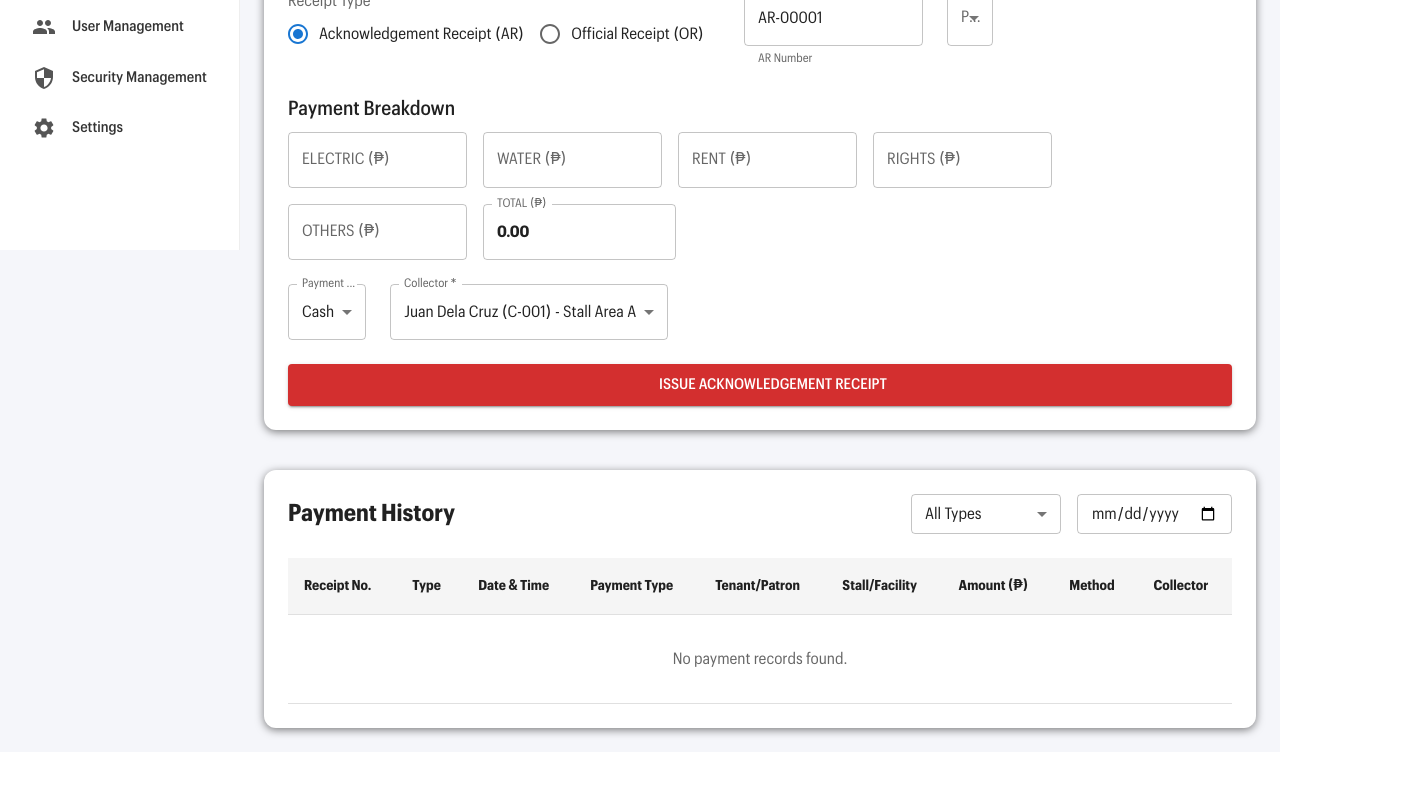
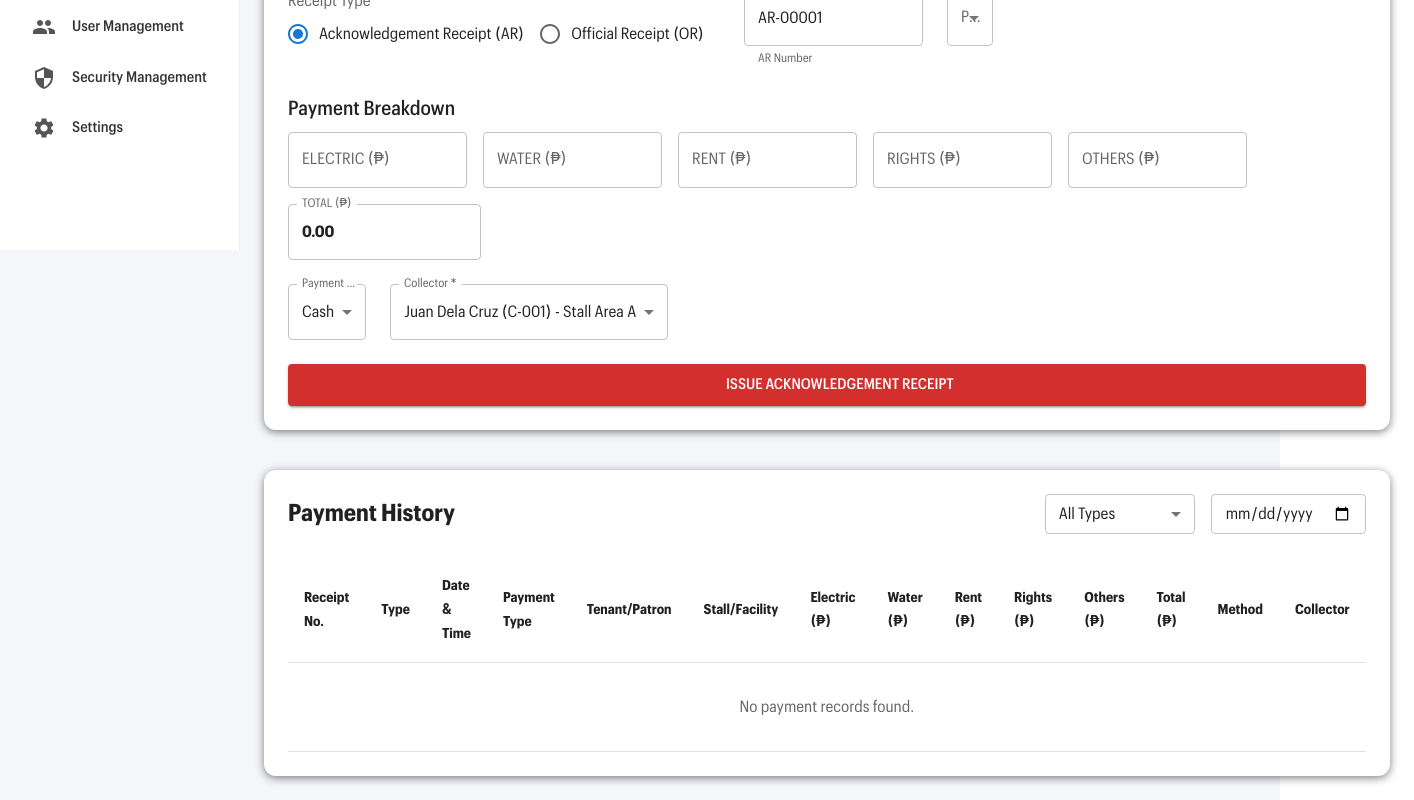
Before and after one commit to bcharles4/palengkeproph_test, a React (Create React App) app in the folder palengkeproph_frontend/: page /payment-recording in a window 1280 px wide. Shown: the part 550-1350 px from the top of the page, 1414 px wide, since content can reach past the window. Before the commit the page ends 1302 px from the top, so only its background shows below. Built offline with nearby package versions, Linux system fonts and the light colour scheme; some icons are missing.

Commit message:
fixing the manual upload

```diff
--- a/palengkeproph_frontend/src/pages/payments/PaymentRecording.jsx
+++ b/palengkeproph_frontend/src/pages/payments/PaymentRecording.jsx
@@ -214,6 +214,11 @@ export default function PaymentRecording() {
     setDailyBreakdown(breakdown);
   };
 
+  // Check for duplicate receipt number
+  const isDuplicateReceipt = (receiptNo) => {
+    return paymentHistory.some(p => p.receiptNumber === receiptNo);
+  };
+
   const currentTenant = tenants.find((t) => t.id === selectedTenant);
   const currentStall = stalls.find((s) => s.id === selectedStall);
   const currentCollector = collectors.find((c) => c.id === collectorId);
@@ -264,8 +269,7 @@ export default function PaymentRecording() {
     }
 
     // Check for duplicate receipt number
-    const existingReceipt = paymentHistory.find(p => p.receiptNumber === receiptNumber);
-    if (existingReceipt) {
+    if (isDuplicateReceipt(receiptNumber)) {
       showSnackbar(`Receipt number ${receiptNumber} already exists in the system. Please use a different receipt number.`, "error");
       return;
     }
@@ -303,8 +307,22 @@ export default function PaymentRecording() {
       return;
     }
 
+    // Check for duplicate receipt numbers in uploaded data
+    const existingReceiptNumbers = paymentHistory.map(p => p.receiptNumber);
+    const duplicates = uploadedData.filter(data =>
+      existingReceiptNumbers.includes(data.receiptNumber)
+    );
+
+    if (duplicates.length > 0) {
+      setDuplicateDialog({
+        open: true,
+        duplicates: duplicates.map(d => d.receiptNumber)
+      });
+      return;
+    }
+
     const newPayments = uploadedData.map((data, index) => {
-      const totalAmount = parseFloat(data.amount) || 0;
+      const totalAmount = parseFloat(data.amount) || calculateBreakdownTotal(data);
       return createPaymentRecord(totalAmount, data, true);
     });
 
@@ -1298,8 +1316,8 @@ export default function PaymentRecording() {
           </Box>
         </Box>
 
-        <TableContainer>
-          <Table>
+        <TableContainer sx={{ maxHeight: 600 }}>
+          <Table stickyHeader>
             <TableHead sx={{ bgcolor: "#f5f5f5" }}>
               <TableRow>
                 <TableCell><b>Receipt No.</b></TableCell>
@@ -1308,7 +1326,12 @@ export default function PaymentRecording() {
                 <TableCell><b>Payment Type</b></TableCell>
                 <TableCell><b>Tenant/Patron</b></TableCell>
                 <TableCell><b>Stall/Facility</b></TableCell>
-                <TableCell><b>Amount (₱)</b></TableCell>
+                <TableCell><b>Electric (₱)</b></TableCell>
+                <TableCell><b>Water (₱)</b></TableCell>
+                <TableCell><b>Rent (₱)</b></TableCell>
+                <TableCell><b>Rights (₱)</b></TableCell>
+                <TableCell><b>Others (₱)</b></TableCell>
+                <TableCell><b>Total (₱)</b></TableCell>
                 <TableCell><b>Method</b></TableCell>
                 <TableCell><b>Collector</b></TableCell>
               </TableRow>
@@ -1342,14 +1365,19 @@ export default function PaymentRecording() {
                     </TableCell>
                     <TableCell>{payment.tenantName}</TableCell>
                     <TableCell>{payment.stallName}</TableCell>
-                    <TableCell>₱{payment.amount}</TableCell>
+                    <TableCell>₱{(parseFloat(payment.breakdown.electric) || 0).toFixed(2)}</TableCell>
+                    <TableCell>₱{(parseFloat(payment.breakdown.water) || 0).toFixed(2)}</TableCell>
+                    <TableCell>₱{(parseFloat(payment.breakdown.rent) || 0).toFixed(2)}</TableCell>
+                    <TableCell>₱{(parseFloat(payment.breakdown.rights) || 0).toFixed(2)}</TableCell>
+                    <TableCell>₱{(parseFloat(payment.breakdown.others) || 0).toFixed(2)}</TableCell>
+                    <TableCell><strong>₱{payment.amount}</strong></TableCell>
                     <TableCell>{payment.method}</TableCell>
                     <TableCell>{payment.collectorName}</TableCell>
                   </TableRow>
                 ))
               ) : (
                 <TableRow>
-                  <TableCell colSpan={9} align="center" sx={{ py: 4 }}>
+                  <TableCell colSpan={14} align="center" sx={{ py: 4 }}>
                     <Typography color="text.secondary">
                       No payment records found.
                     </Typography>
```
